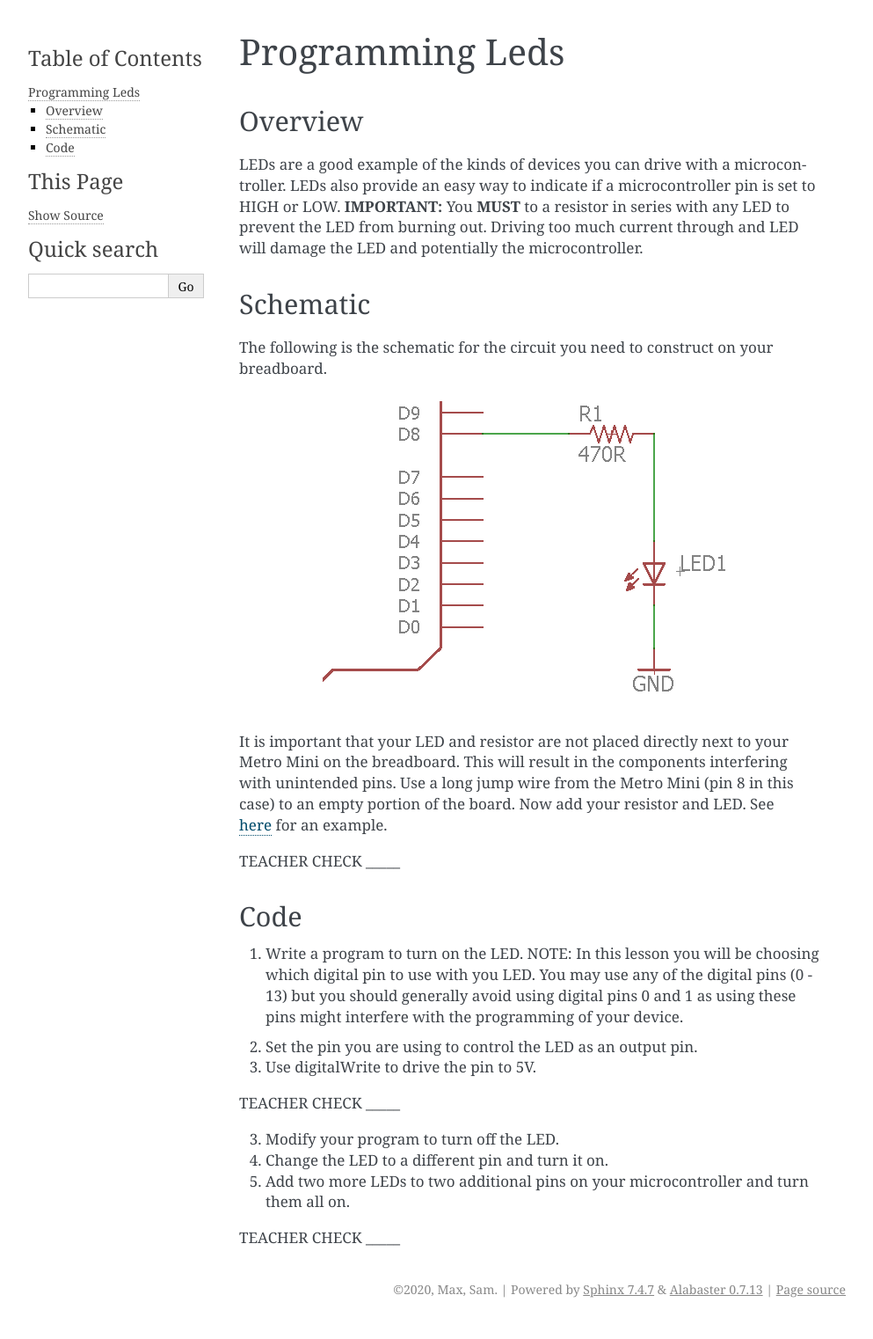
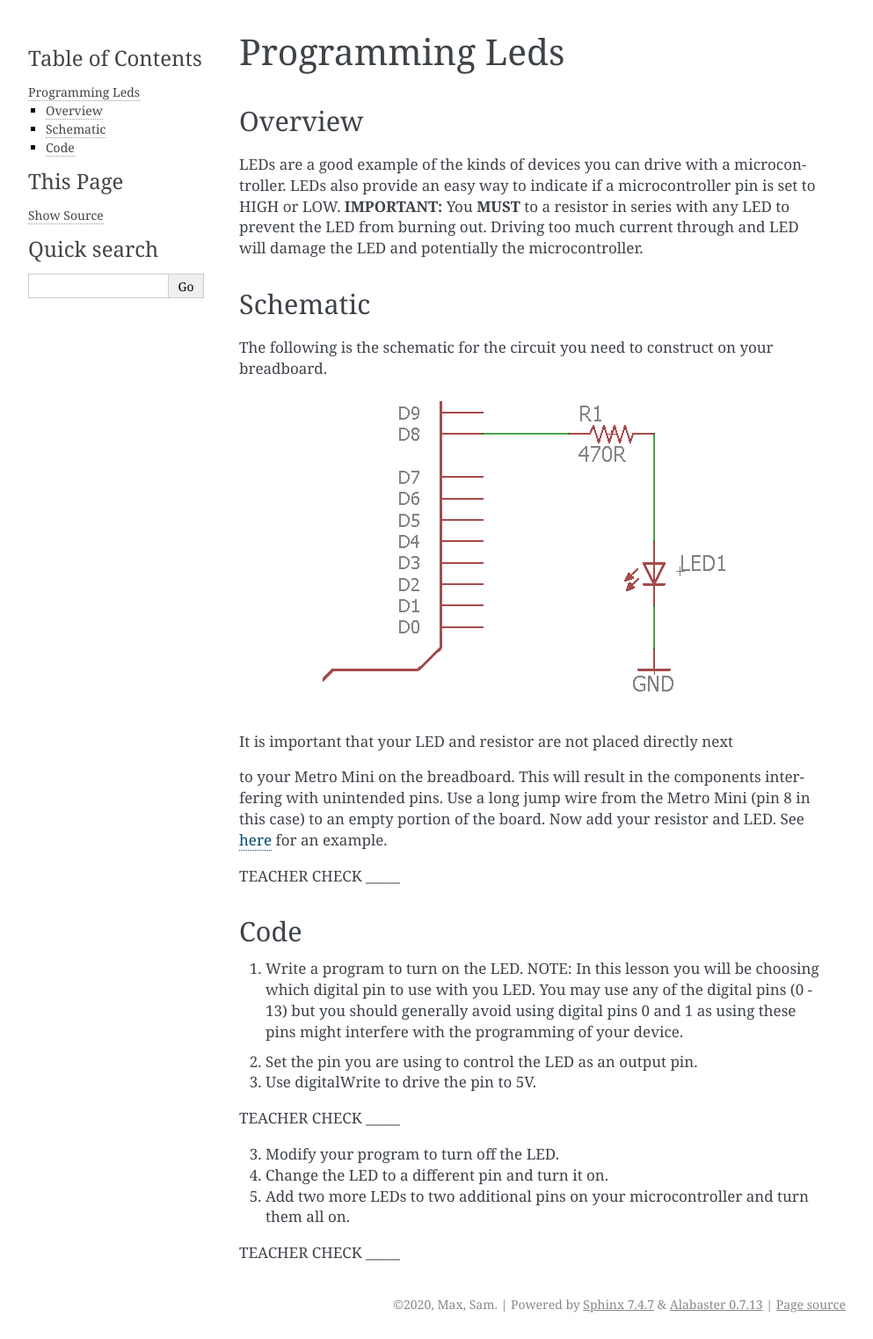
Before and after one commit to maxtkc/mvths-wiki, a Sphinx documentation site: the page built from docs/011-programming-leds.rst, in a window 1280 px wide. Shown: the whole page at 88% size, without its empty margins (148-1141 px from the left). Built offline with Sphinx 7.4.7, drawn with Linux system fonts in a browser that asks for light colours; pages that are not in the unit, such as notebooks, are missing from menus.

```diff
--- a/docs/011-programming-leds.rst
+++ b/docs/011-programming-leds.rst
@@ -13,8 +13,8 @@ The following is the schematic for the circuit you need to construct on your bre
 
 .. figure:: images/image84.png
 
+It is important that your LED and resistor are not placed directly next
 
-It is important that your LED and resistor are not placed directly next
 to your Metro Mini on the breadboard. This will result in the components
 interfering with unintended pins. Use a long jump wire from the Metro
 Mini (pin 8 in this case) to an empty portion of the board. Now add your
```
